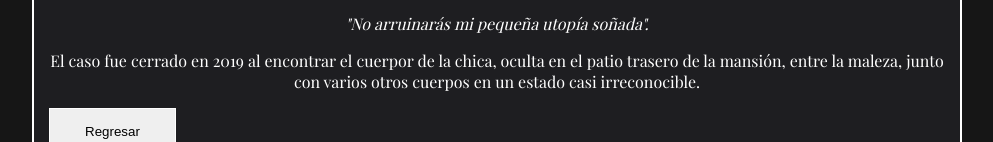
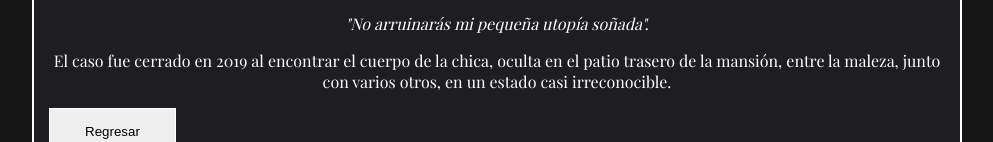
Before and after one commit to JorgeBasa/shadowjester, a plain HTML site: page historia02.html in a window 1280 px wide. Shown: the part 759-901 px from the top of the page, without its empty margins (143-1136 px from the left). Drawn offline with nearby package versions, Linux system fonts and the light colour scheme; a web font is replaced by a local one.

Commit message:
Update historia02.html

```diff
--- a/historia02.html
+++ b/historia02.html
@@ -21,7 +21,7 @@
 
         <p><i>"No arruinarás mi pequeña utopía soñada".</i></p>
 
-        <p>El caso fue cerrado en 2019 al encontrar el cuerpor de la chica, oculta en el patio trasero de la mansión, entre la maleza, junto con varios otros cuerpos en un estado casi irreconocible.</p>
+        <p>El caso fue cerrado en 2019 al encontrar el cuerpo de la chica, oculta en el patio trasero de la mansión, entre la maleza, junto con varios otros, en un estado casi irreconocible.</p>
     </div>
 
 
```
